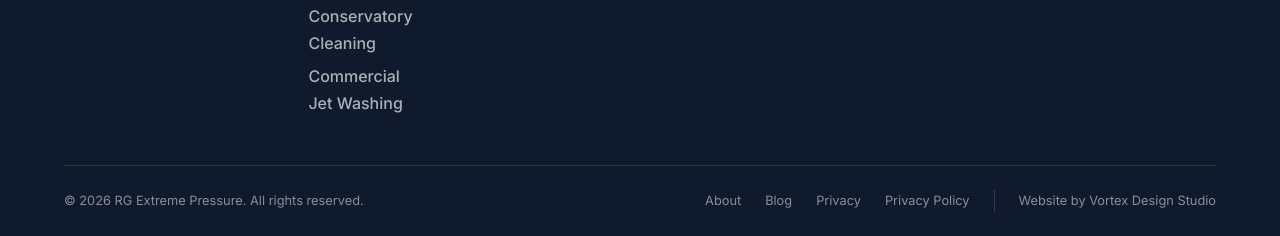
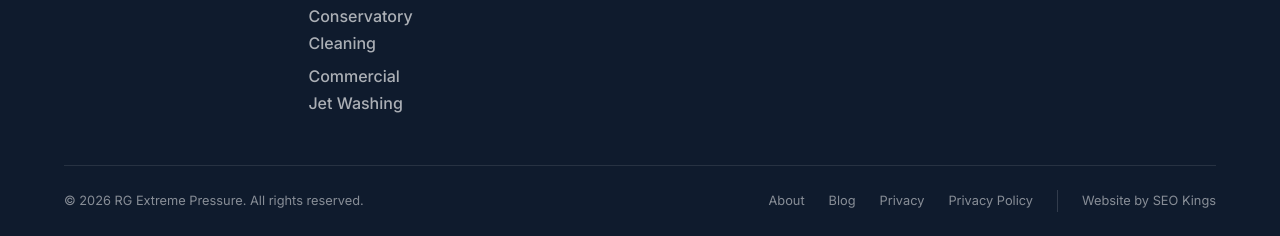
Before and after one commit to rkelsey1976/rgextremepressure, an Astro site: page / in a window 1280 px wide. Shown: the part 9663-9899 px from the top of the page. Built offline with nearby package versions, Linux system fonts and the light colour scheme; Astro itself is replaced by a stand-in of ours.

Commit message:
Update footer credit to SEO Kings

```diff
--- a/src/components/Footer.astro
+++ b/src/components/Footer.astro
@@ -174,8 +174,8 @@ const companyLinks = [
           <a href="/blog">Blog</a>
           <a href="/privacy">Privacy</a>
           <a href="/privacy-policy">Privacy Policy</a>
-          <a href="https://vortexdesignstudio.co.uk" target="_blank" rel="noopener noreferrer" class="footer-credit" aria-label="Website design by Vortex Design Studio">
-            Website by Vortex Design Studio
+          <a href="http://seo-kings.co.uk" target="_blank" rel="noopener noreferrer" class="footer-credit" aria-label="Website by SEO Kings">
+            Website by SEO Kings
           </a>
         </div>
       </div>
```
